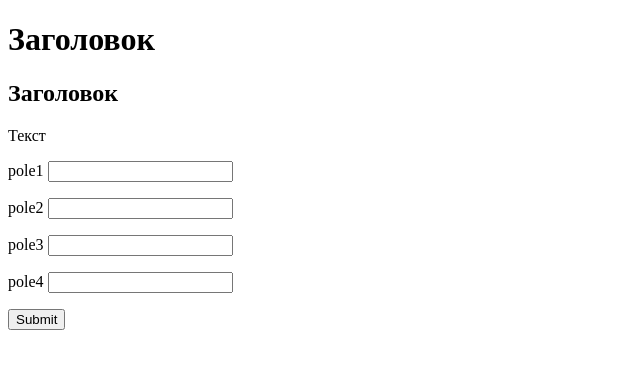
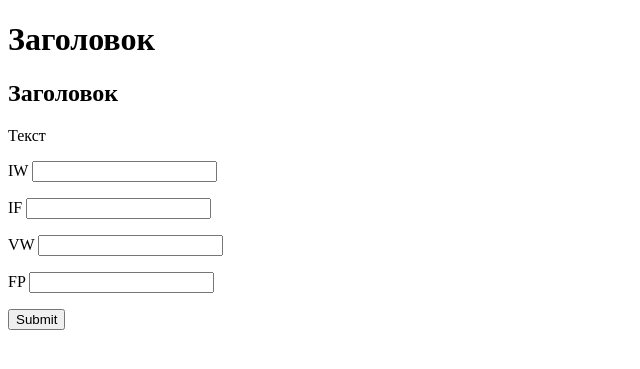
Before and after one commit to Rmasslove/Baumana_praktic_test_3, a Flask app: page / in a window 1280 px wide. Shown: the top 369 px of the page, without its empty margins (0-640 px from the left). Run offline with Flask 3, Linux system fonts and the light colour scheme.

Commit message:
Девятый коммит

```diff
--- a/app.py
+++ b/app.py
@@ -34,4 +34,4 @@ def predict():
     return render_template('index.html', message=message)
 
 
-app.run()  # Закоментировать перед развёртыванием на сайте.
+# app.run()  # Закоментировать перед развёртыванием на сайте.
--- a/templates/index.html
+++ b/templates/index.html
@@ -16,19 +16,19 @@
     {%endif%}
     <form action="" method="post">
         <p>
-            <label for="iw_q">pole1</label>
+            <label for="iw_q">IW</label>
             <input type="number" name="iw_q">
         </p>
             <p>
-            <label for="if_q">pole2</label>
+            <label for="if_q">IF</label>
             <input type="number" name="if_q">
         </p>
             <p>
-            <label for="vw_q">pole3</label>
+            <label for="vw_q">VW</label>
             <input type="number" name="vw_q">
         </p>
             <p>
-            <label for="fp_q">pole4</label>
+            <label for="fp_q">FP</label>
             <input type="number" name="fp_q">
         </p>
         <p>
```
